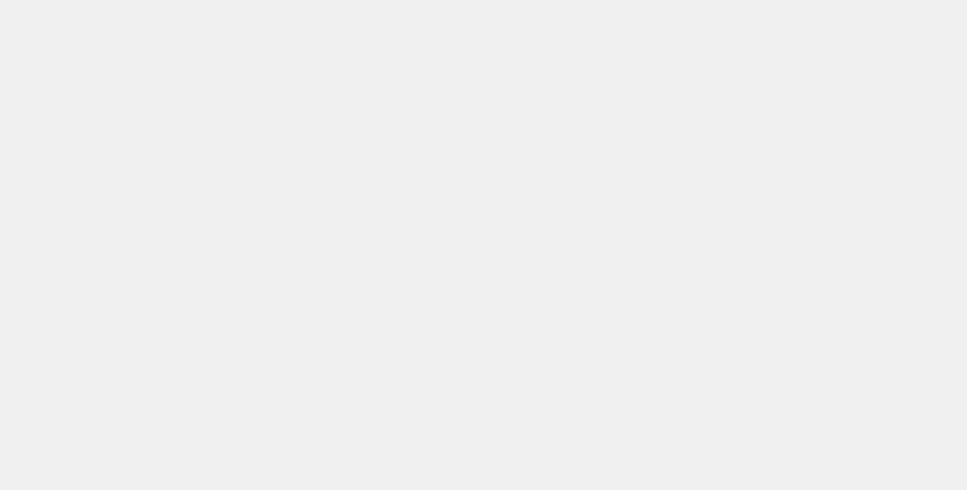
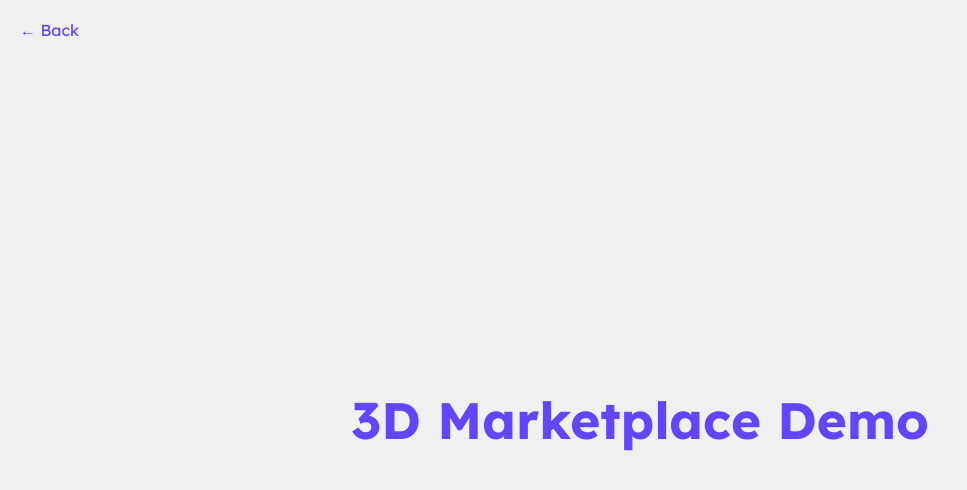
Before and after one commit to frog-spain/virtual-tryon, a React (Vite) app: page /product-demo in a window 1280 px wide. Before the commit this address had no page. Shown: the top 490 px of the page, without its empty margins (0-967 px from the left). Built offline with nearby package versions, Linux system fonts and the light colour scheme.

Commit message:
feat: add demo page and dummie products list

```diff
--- a/src/App.jsx
+++ b/src/App.jsx
@@ -2,9 +2,10 @@ import { lazy } from 'react';
 import { Routes, Route } from 'react-router-dom';
 
 const Home = lazy(() => import('./pages/Home.jsx'));
-const ModelViewerPage = lazy(() => import('./pages/ModelViewerPage.jsx'));
-const MediaPipe2DPage = lazy(() => import('./pages/MediaPipe2DPage.jsx'));
-const MediaPipe3DPage = lazy(() => import('./pages/MediaPipe3DPage.jsx'));
+const ModelViewerPage = lazy(() => import('./pages/ModelViewerPage'));
+const MediaPipe2DPage = lazy(() => import('./pages/MediaPipe2DPage'));
+const MediaPipe3DPage = lazy(() => import('./pages/MediaPipe3DPage'));
+const ProductDemoPage = lazy(() => import('./pages/ProductDemoPage'));
 
 function App() {
   return (
@@ -13,6 +14,7 @@ function App() {
       <Route path="/model-viewer" element={<ModelViewerPage />} />
       <Route path="/mediapipe" element={<MediaPipe2DPage />} />
       <Route path="/mediapipe-3d" element={<MediaPipe3DPage />} />
+      <Route path="/product-demo" element={<ProductDemoPage />} />
     </Routes>
   );
 }
--- a/src/pages/Home.jsx
+++ b/src/pages/Home.jsx
@@ -8,8 +8,7 @@ export default function Home() {
         display: 'grid',
         placeItems: 'center',
         padding: 24,
-      }}
-    >
+      }}>
       <div style={{ maxWidth: 720, width: '100%', textAlign: 'center' }}>
         <h1 style={{ marginBottom: 10 }}>AR Demo Hub</h1>
         <p style={{ marginBottom: 24 }}>Choose a demo to launch.</p>
@@ -18,8 +17,7 @@ export default function Home() {
             display: 'grid',
             gap: 16,
             gridTemplateColumns: 'repeat(auto-fit, minmax(220px, 1fr))',
-          }}
-        >
+          }}>
           <Link to="/model-viewer" className="option-button">
             Model Viewer
           </Link>
@@ -29,6 +27,9 @@ export default function Home() {
           <Link to="/mediapipe-3d" className="option-button">
             MediaPipe 3D
           </Link>
+          <Link to="/product-demo" className="option-button">
+            Product demo
+          </Link>
         </div>
       </div>
     </main>
--- /dev/null
+++ b/src/pages/ProductDemoPage/ProductCard.jsx
@@ -0,0 +1,10 @@
+const ProductCard = ({ title }) => {
+  return (
+    <div class="product-card-wrapper">
+      {title}
+      {price}
+    </div>
+  );
+};
+
+export default ProductCard;
--- /dev/null
+++ b/src/pages/ProductDemoPage/index.jsx
@@ -0,0 +1,21 @@
+import BackButton from '../../ui/BackButton';
+import { productList } from './products-list';
+import ProductCard from './ProductCard';
+
+const ProductDemoPage = () => {
+  return (
+    <div className="demo-container">
+      <BackButton />
+
+      <div className="demo">
+        <h1>3D Marketplace Demo</h1>
+
+        {productList.map((product) => {
+          <ProductCard title={product.title} price={product.price} />;
+        })}
+      </div>
+    </div>
+  );
+};
+
+export default ProductDemoPage;
--- /dev/null
+++ b/src/pages/ProductDemoPage/products-list.js
@@ -0,0 +1,15 @@
+const glasses = {
+  title: 'Glasses',
+  description:
+    'Descubre el estilo icónico de los Ray-Ban RB4340 601 Wayfarer, un par de gafas de sol que nunca pasan de moda. Con una montura de color negro hecha de resistente nylon, estos lentes ofrecen una combinación perfecta de durabilidad y elegancia. Las lentes de color verde están fabricadas con vidrio, garantizando una visión clara y una protección óptima contra los rayos solares.',
+  price: 16200,
+};
+
+const helmet = {
+  title: 'Helmet',
+  description:
+    'Descubre el estilo icónico de Helmet, un par de gafas de sol que nunca pasan de moda. Con una montura de color negro hecha de resistente nylon, estos lentes ofrecen una combinación perfecta de durabilidad y elegancia. Las lentes de color verde están fabricadas con vidrio, garantizando una visión clara y una protección óptima contra los rayos solares.',
+  price: 31550,
+};
+
+export const productList = [glasses, helmet];
```
